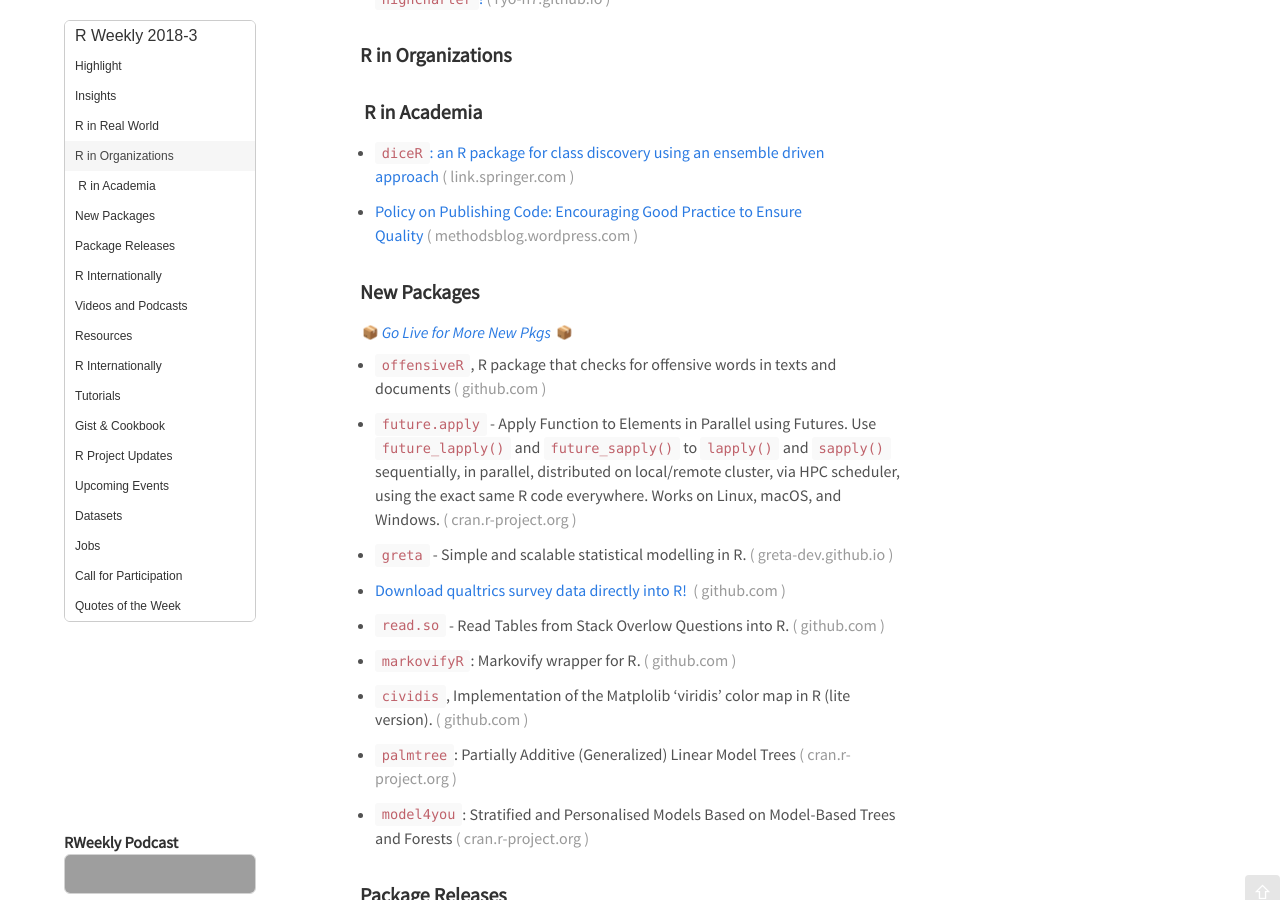
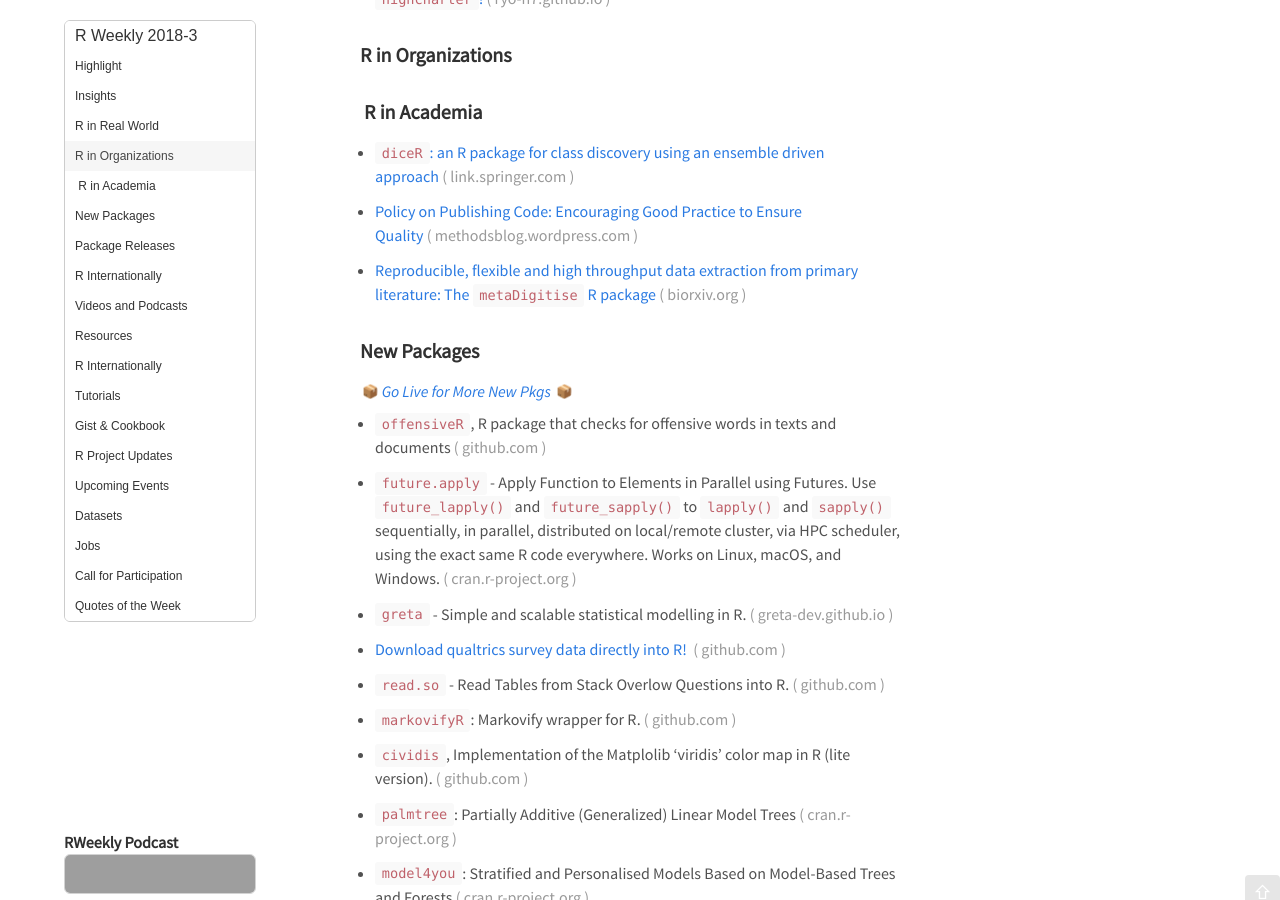
Before and after one commit to rweekly/rweekly.org, a Jekyll site: the page built from draft.md, in a window 1280 px wide and 900 px high, scrolled down 701 px. Built offline with Jekyll 4.4.1, drawn with Linux system fonts in a browser that asks for light colours; emoji names are drawn with the system emoji font; comment, search, counter and statistics services are not loaded; grey boxes are pictures that could not be loaded.

Commit message:
Update draft.md
cc @daniel1noble

```diff
--- a/draft.md
+++ b/draft.md
@@ -39,6 +39,8 @@ Release Date: 2018-1-15
 + [`diceR`: an R package for class discovery using an ensemble driven approach](https://link.springer.com/epdf/10.1186/s12859-017-1996-y?author_access_token=KomHe9QDFfJ_X-eOh1FeK2_BpE1tBhCbnbw3BuzI2ROfzv9z94cjHSpLwm63deDBdyqr0PKFT3ZTpIs9gSBWKU18t-ijb6dwPoOQRyvPhDCwR_LDwiT_bC5OdSUACCuvAJEbcB2IgctB2EXCFZumlA%3D%3D)
 
 + [Policy on Publishing Code: Encouraging Good Practice to Ensure Quality](https://methodsblog.wordpress.com/2018/01/16/publishing-code/)
+
++ [Reproducible, flexible and high throughput data extraction from primary literature: The `metaDigitise` R package](https://www.biorxiv.org/content/early/2018/01/15/247775)
 
 ###  New Packages
 
```
